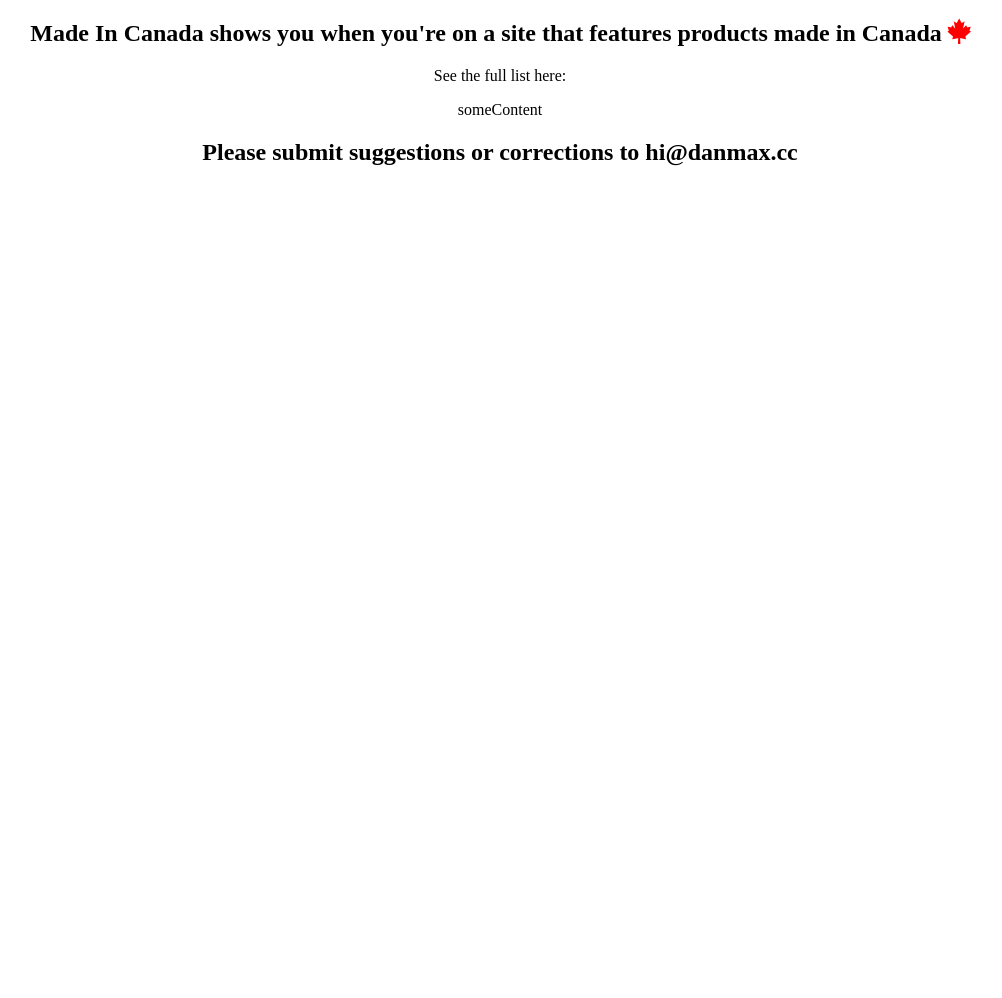
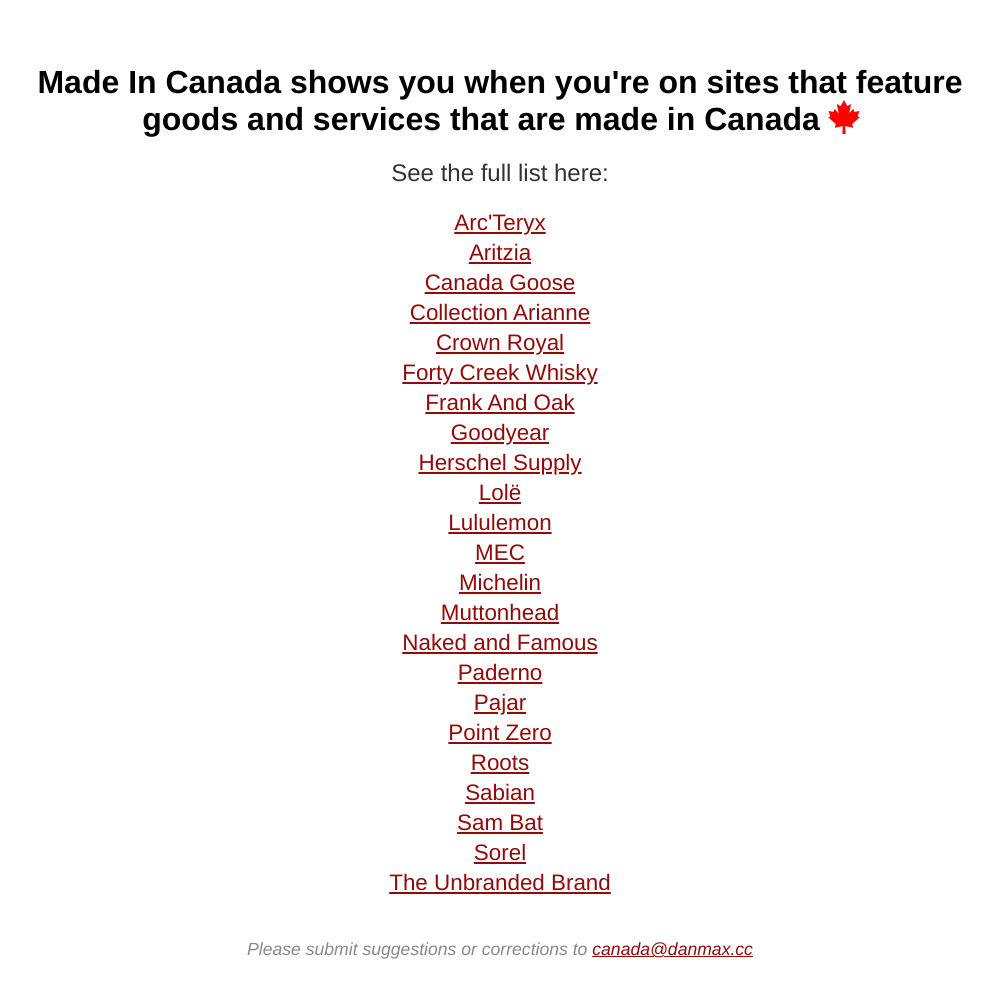
Before and after one commit to danielmaxsiegel/made-in-canada, a browser extension: page index.html in a window 1280 px wide. Shown: the whole page, without its empty margins (148-1150 px from the left). Before the commit the page ends 800 px from the top, so only its background shows below. Drawn offline with Linux system fonts and the light colour scheme.

Commit message:
mildly style the info page and add links to the verified sites

```diff
--- a/index.html
+++ b/index.html
@@ -1,12 +1,53 @@
 <!DOCTYPE html>
 <html>
   <head>
+    <meta charset="UTF-8">
+    <meta http-equiv="Content-type" content="text/html; charset=UTF-8">
+
     <link rel="stylesheet" href="https://use.fontawesome.com/releases/v5.7.1/css/all.css" crossorigin="anonymous">
 
     <style>
       body {
         width: 100%;
         text-align: center;
+
+        font-family: Helvetica Neue,Helvetica,Arial,sans-serif;
+      }
+
+      a {
+        color: #900a0a;
+        font-weight: 350;
+      }
+
+      h1 {
+        font-size: 2rem;
+      }
+
+      h2 {
+        font-size: 1.5rem;
+        font-weight: 500;
+        color: #333;
+      }
+
+      h3 {
+        font-size: 1.1rem;
+        font-style: italic;
+        font-weight: 300;
+        color: #888;
+        margin-top: 40px;
+      }
+
+      table {
+        margin: 0 auto;
+      }
+
+      td {
+        font-size: 1.4rem;
+      }
+
+      .container {
+        width: 80%;
+        margin: 5% auto;
       }
 
       .ca-icon {
@@ -16,16 +57,15 @@
   </head>
 
   <body>
-    <h2>Made In Canada shows you when you're on a site that features products made in Canada <i class="fab fa-canadian-maple-leaf ca-icon"></i></h2>
+    <div class="container">
+      <h1>Made In Canada shows you when you're on sites that feature goods and services that are made in Canada <i class="fab fa-canadian-maple-leaf ca-icon"></i></h1>
 
-    <p>See the full list here:</p>
+      <h2>See the full list here:</h2>
 
-    <div id="table-div"></div>
+      <div id="table-div"></div>
 
-
-    <h2>Please submit suggestions or corrections to hi@danmax.cc</h2>
-
+      <h3>Please submit suggestions or corrections to <a href = "mailto: canada@danmax.cc">canada@danmax.cc</a></h3>
+    </div>
     <script src="./infoPage.js"></script>
-
   </body>
 </html>
--- a/infoPage.js
+++ b/infoPage.js
@@ -1 +1,44 @@
-document.getElementById("table-div").innerHTML="someContent";
+var sites = getSites();
+
+var table = '<table>';
+
+for (i = 0; i < sites.length; ++i) {
+  console.log(sites[i].name);
+  table += '<tr><td>';
+  table += '<a href="https://' + sites[i].site + '">';
+  table += sites[i].name;
+  table += '</a>';
+  table += '</td></tr>';
+}
+
+table += '</table>';
+
+document.getElementById("table-div").innerHTML = table;
+
+function getSites() {
+  return [
+    {name: "Arc'Teryx", site: "arcteryx.com"},
+    {name: "Aritzia", site: "www.aritzia.com"},
+    {name: "Canada Goose", site: "www.canadagoose.com"},
+    {name: "Collection Arianne", site: "collectionarianne.com"},
+    {name: "Crown Royal", site: "www.crownroyal.com"},
+    {name: "Forty Creek Whisky", site: "www.fortycreekwhisky.com"},
+    {name: "Frank And Oak", site: "www.frankandoak.com"},
+    {name: "Goodyear", site: "www.goodyear.ca"},
+    {name: "Herschel Supply", site: "www.herschelsupply.com"},
+    {name: "Lolë", site: "www.lolelife.com"},
+    {name: "Lululemon", site: "shop.lululemon.com"},
+    {name: "MEC", site: "www.mec.ca"},
+    {name: "Michelin", site: "www.michelin.ca"},
+    {name: "Muttonhead", site: "www.muttonheadstore.com"},
+    {name: "Naked and Famous", site: "www.nakedandfamousdenim.com"},
+    {name: "Paderno", site: "www.paderno.com"},
+    {name: "Pajar", site: "ca.pajar.com"},
+    {name: "Point Zero", site: "www.point-zero.com"},
+    {name: "Roots", site: "www.roots.com"},
+    {name: "Sabian", site: "sabian.com"},
+    {name: "Sam Bat", site: "canada.sambat.com"},
+    {name: "Sorel", site: "www.sorel.com"},
+    {name: "The Unbranded Brand", site: "theunbrandedbrand.com"}
+  ];
+}
```
